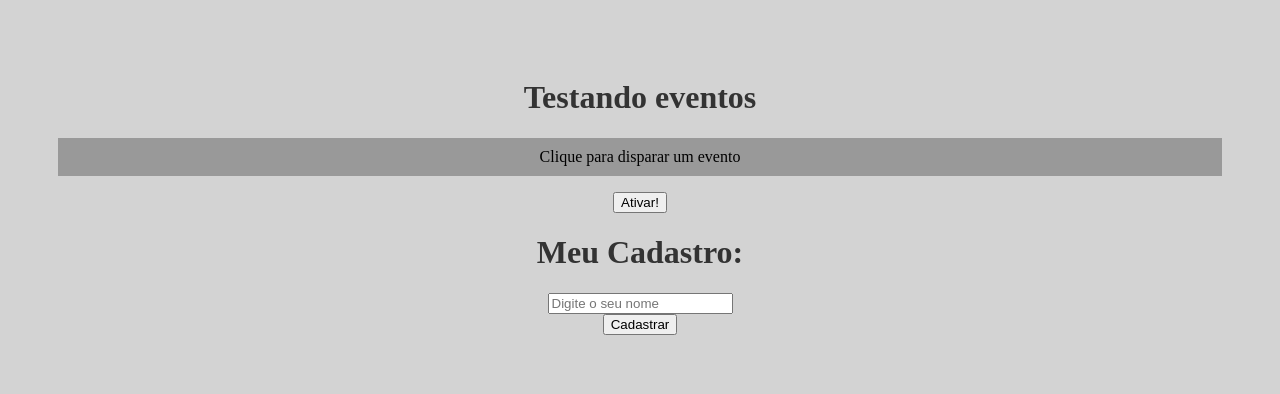
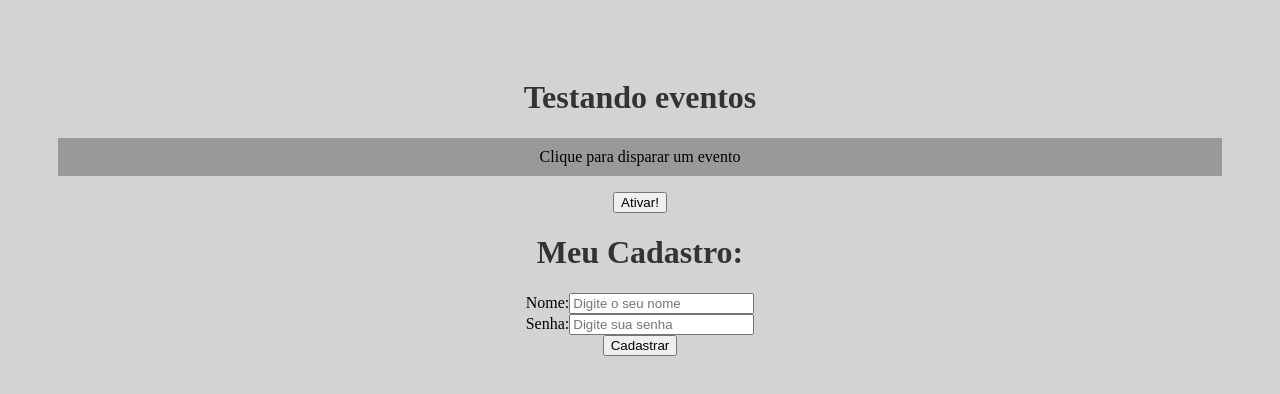
Before and after one commit to luccasocastro/curso-react, a React (Create React App) app in the folder meu-projeto/: page / in a window 1280 px wide. Shown: the top 394 px of the page. Built offline with nearby package versions, Linux system fonts and the light colour scheme.

Commit message:
usestate na prática

```diff
--- a/meu-projeto/src/components/Form.js
+++ b/meu-projeto/src/components/Form.js
@@ -1,23 +1,47 @@
-function Form(){
+import { useState } from "react";
 
-    function cadastrarUsuario(e){
+function Form() {
+  function cadastrarUsuario(e) {
     e.preventDefault();
-        console.log('Cadastrando...');
+    console.log(`Usuário ${name} foi cadastrado com sucesso com a senha ${password}`);
+    console.log("Cadastrando...");
   }
+
+  const [name, setName] = useState("");
+  //const [name, setName] = useState("Luccas"); dessa forma eu poderia deixar setado o valor como "Luccas"
+  const [password, setPassword] = useState("");
 
   return (
     <div>
       <h1>Meu Cadastro:</h1>
       <form onSubmit={cadastrarUsuario}>
         <div>
-                    <input type="text" placeholder="Digite o seu nome"/>
+          <label htmlFor="name">Nome:</label>
+          <input
+            type="text"
+            id="name"
+            name="name"
+            placeholder="Digite o seu nome"
+            //value={name} o nome "Luccas" apareceria no meu form
+            onChange={(e) => setName(e.target.value)}
+          />
         </div>
         <div>
-                    <input type="submit" value="Cadastrar"/>
+          <label htmlFor="password">Senha:</label>
+          <input
+            type="password"
+            id="password"
+            name="password"
+            placeholder="Digite sua senha"
+            onChange={(e) => setPassword(e.target.value)}
+          />
+        </div>
+        <div>
+          <input type="submit" value="Cadastrar" />
         </div>
       </form>
     </div>
-    )
+  );
 }
 
 export default Form;
```
Lines whose indentation alone changed are shown as unchanged.
